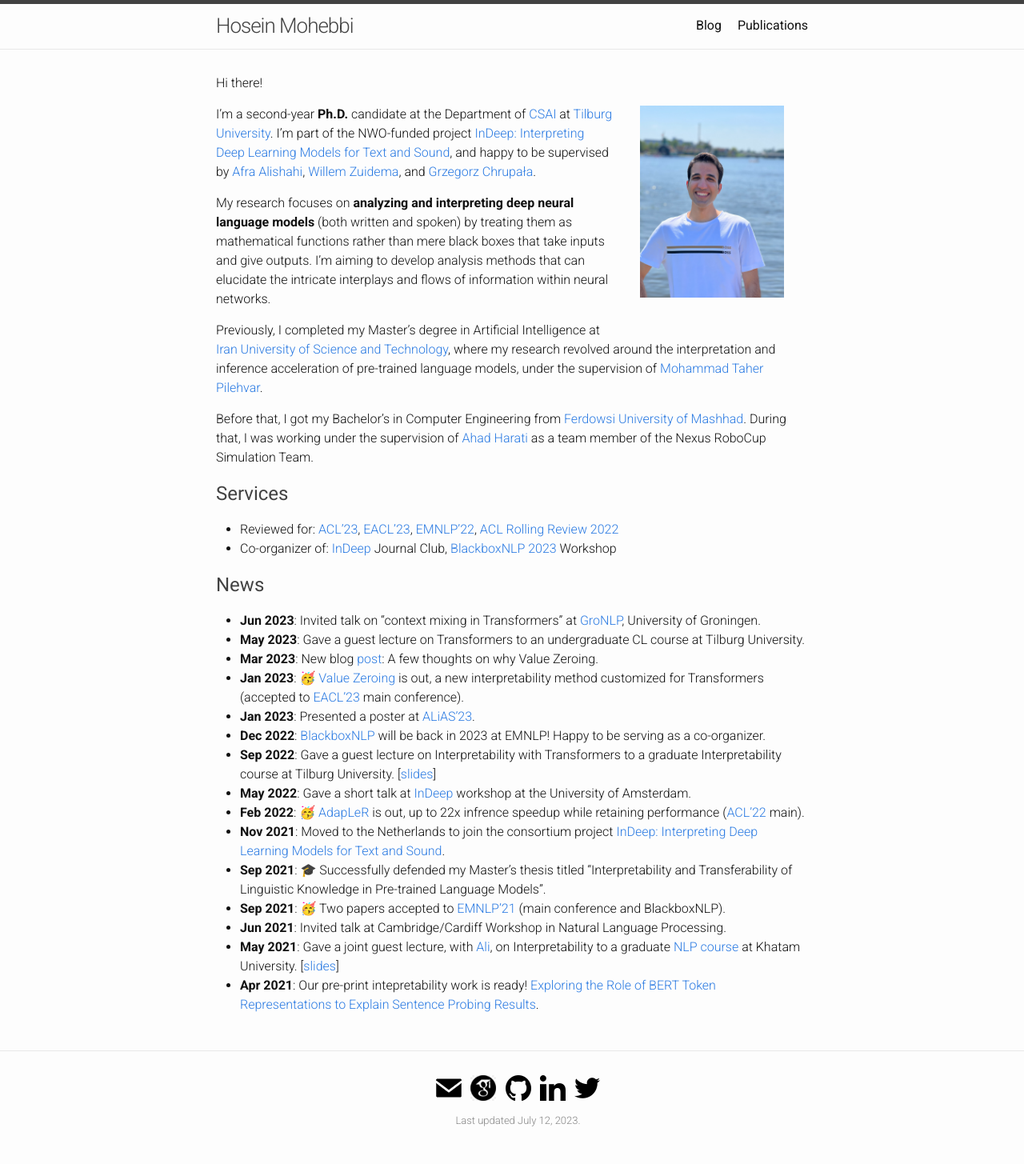
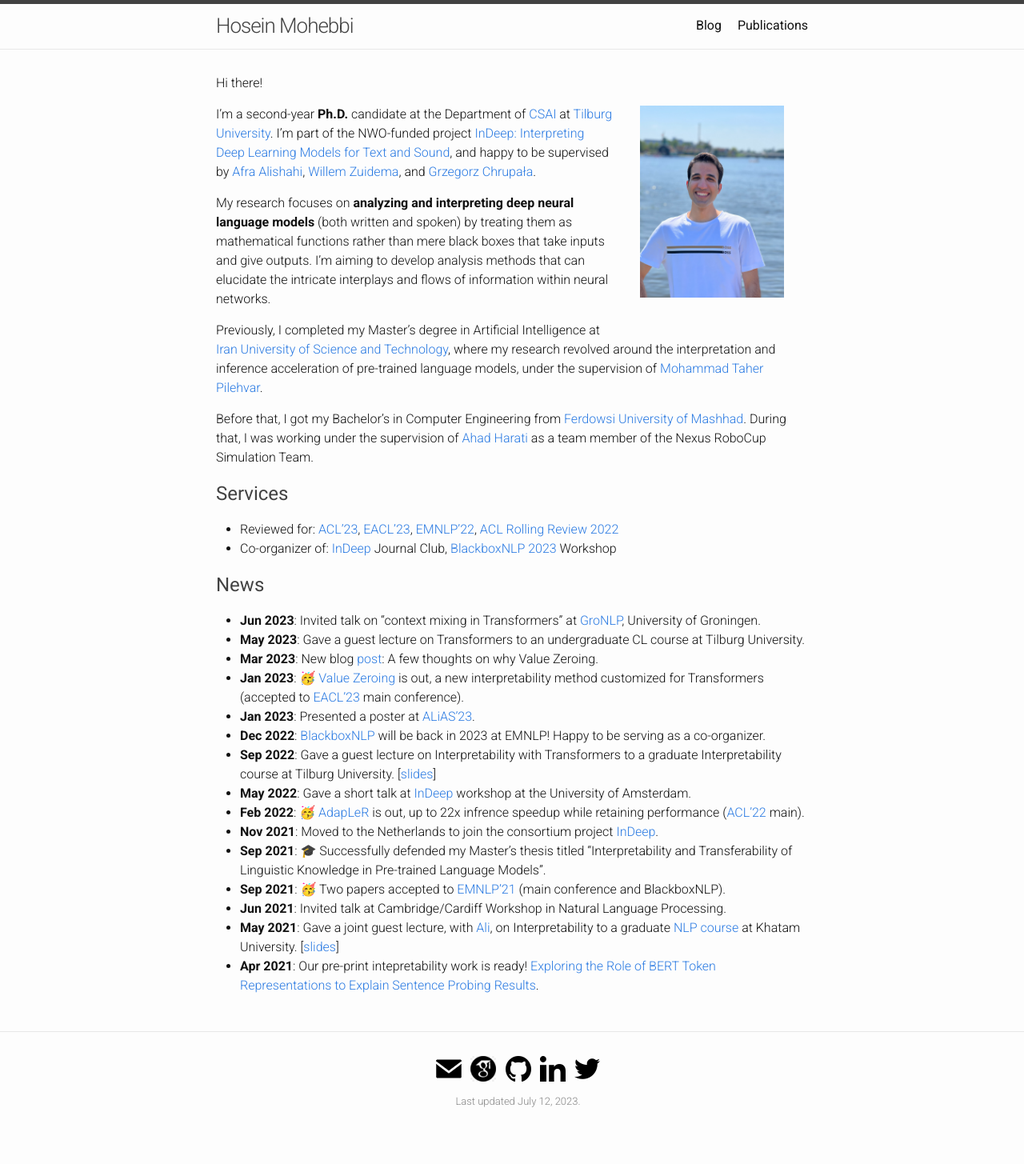
Before and after one commit to hmohebbi/hmohebbi.github.io, a Jekyll site: the page built from index.md, in a window 1280 px wide. Shown: the whole page at 80% size. Built offline with Jekyll 4.4.1, drawn with Linux system fonts in a browser that asks for light colours; after the commit the page ends 1431 px from its top, so only the background shows below that.

Commit message:
Update index.md

```diff
--- a/index.md
+++ b/index.md
@@ -45,7 +45,7 @@ Before that, I got my Bachelor’s in Computer Engineering from [Ferdowsi Univer
 * __Sep 2022__: Gave a guest lecture on Interpretability with Transformers to a graduate Interpretability course at Tilburg University. \[[slides](https://drive.google.com/file/d/1Z39YSfzpzzkqAiMxVdW1nOkudfYVgj_y/view?usp=sharing)\]
 * __May 2022__: Gave a short talk at [InDeep](https://interpretingdl.github.io/) workshop at the University of Amsterdam.
 * __Feb 2022__: 🥳 [AdapLeR](https://aclanthology.org/2022.acl-long.1/) is out, up to 22x infrence speedup while retaining performance ([ACL'22](https://www.2022.aclweb.org/) main).
-* __Nov 2021__: Moved to the Netherlands to join the consortium project [InDeep: Interpreting Deep Learning Models for Text and Sound](https://interpretingdl.github.io/).
+* __Nov 2021__: Moved to the Netherlands to join the consortium project [InDeep](https://interpretingdl.github.io/).
 * __Sep 2021__: 🎓 Successfully defended my Master's thesis titled "Interpretability and Transferability of Linguistic Knowledge in Pre-trained Language Models".
 * __Sep 2021__: 🥳 Two papers accepted to [EMNLP'21](https://2021.emnlp.org/) (main conference and BlackboxNLP).
 * __Jun 2021__: Invited talk at Cambridge/Cardiff Workshop in Natural Language Processing.
```
